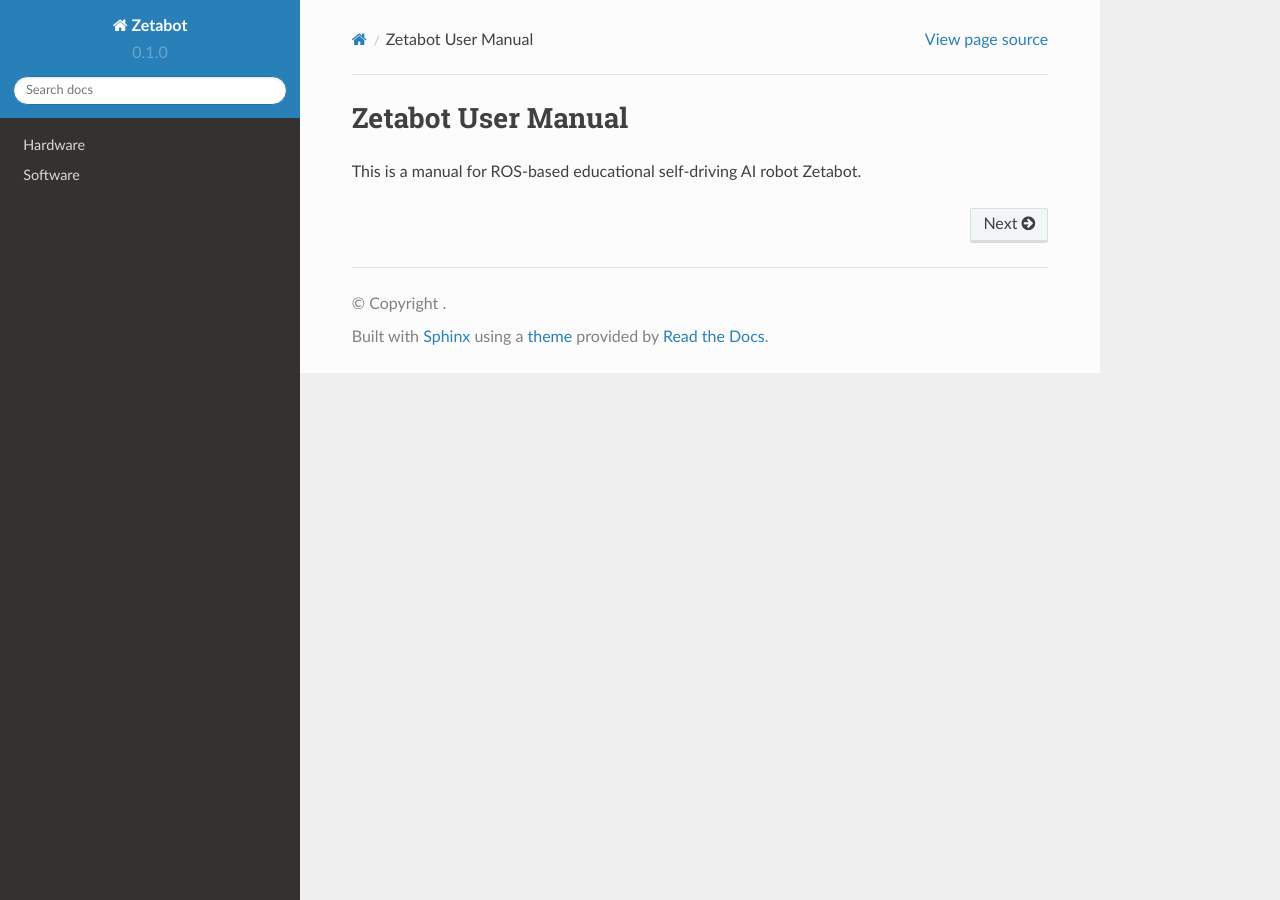
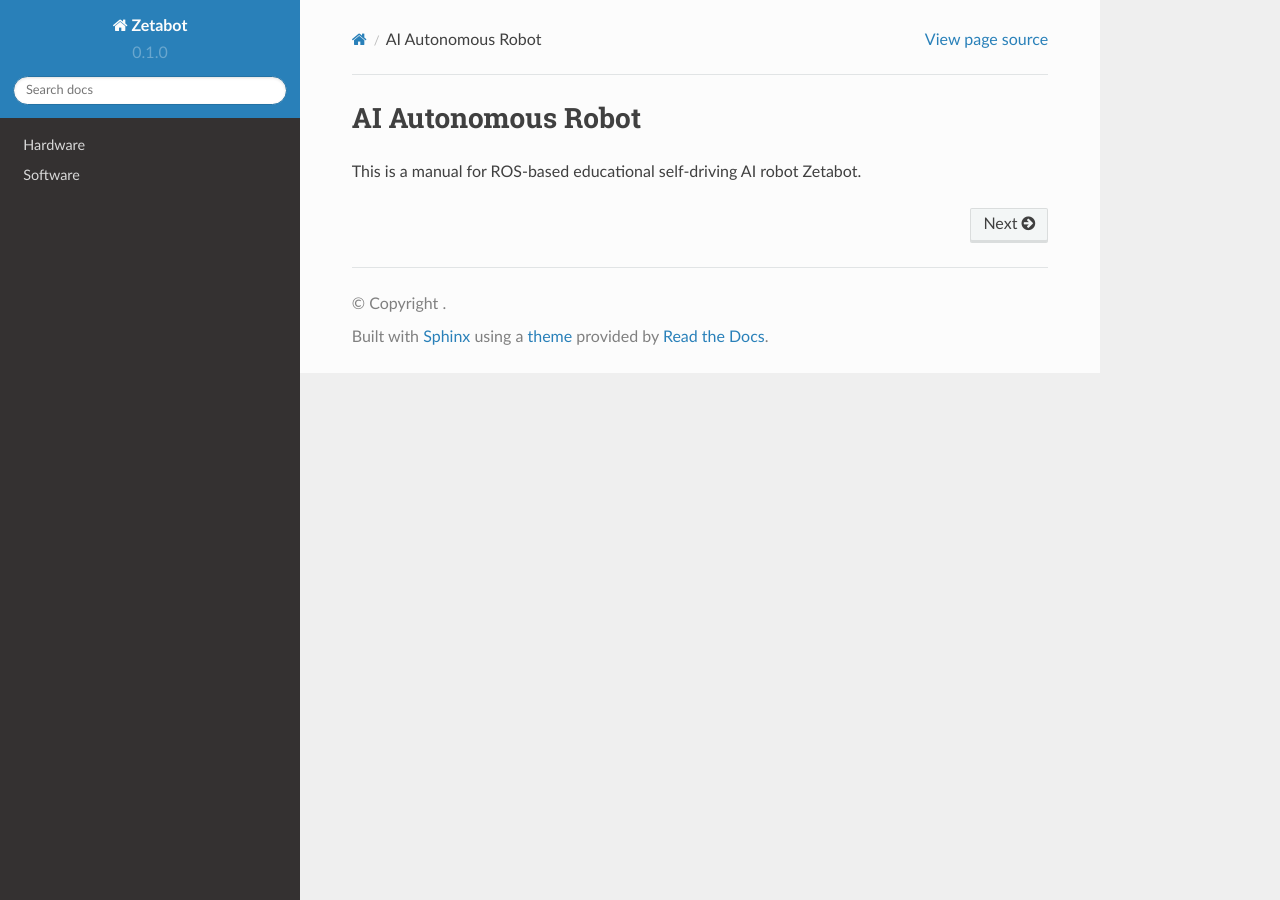
Before and after one commit to zetabank-devteam/teacher_manual, a Sphinx documentation site: the page built from docs/source/index.rst, in a window 1280 px wide. Built offline with Sphinx 7.4.7 and the Read the Docs theme 2.0.0, drawn with Linux system fonts in a browser that asks for light colours; pages that are not in the unit, such as notebooks, are missing from menus.

Commit message:
Update index.rst

```diff
--- a/docs/source/index.rst
+++ b/docs/source/index.rst
@@ -1,5 +1,5 @@
 ===================
-Zetabot User Manual
+AI Autonomous Robot
 ===================
 
 This is a manual for ROS-based educational self-driving AI robot Zetabot.
```
Also changed, not shown: other parts of docs/source/index.rst (+1 -1 lines).
